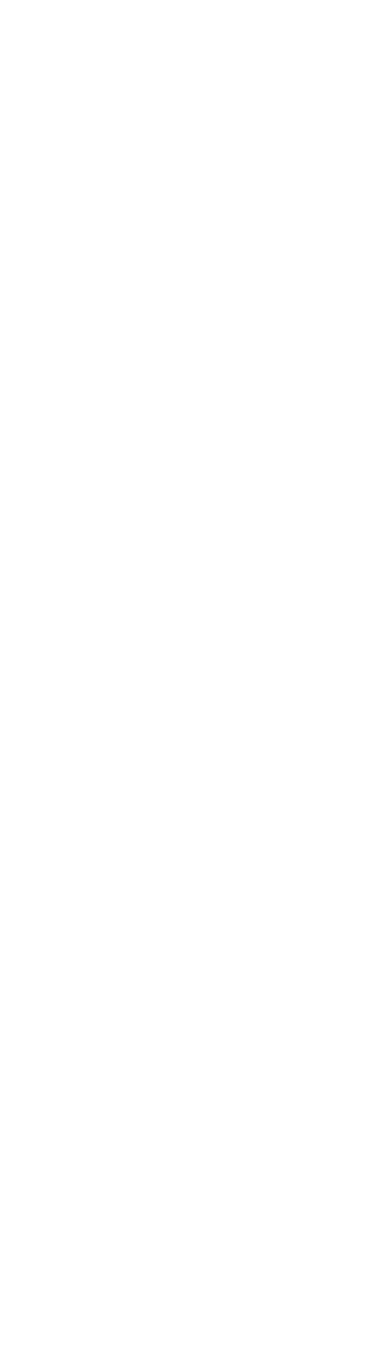
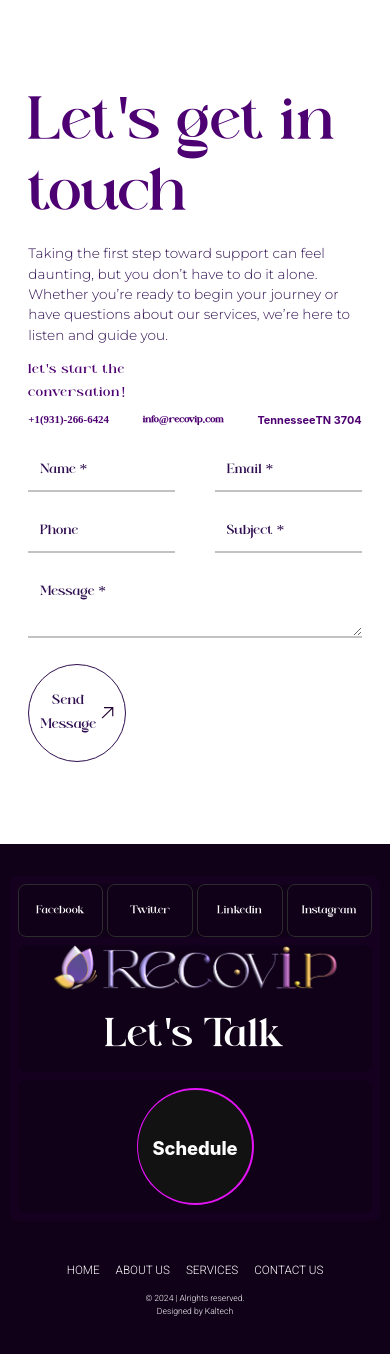
Before and after one commit to SasankaRoy/recovip, a React (Create React App) app: page /contact in a window 390 px wide. Before the commit this address had no page. Shown: the top 1354 px of the page. Before the commit the page ends 844 px from the top, so only its background shows below. Built offline with nearby package versions, Linux system fonts and the light colour scheme.

Commit message:
contact page and footer mobile

```diff
--- a/src/Pages/Contact.js
+++ b/src/Pages/Contact.js
@@ -8,26 +8,26 @@ export const Contact = () => {
   }, []);
   return (
     <>
-      <div className="h-screen justify-center items-center hidden md:hidden 2xl:flex xl:flex lg:landscape:flex lg:portrait:hidden">
-        <div className="w-[90%] h-full  flex justify-center items-center">
+      <div className="min-h-screen flex justify-center items-center">
+        <div className="w-[95%] h-full  flex justify-center items-center">
           <div className="w-[90%]">
-            <div className="flex justify-between items-center gap-3 ">
-              <div className="w-[70%] ">
+            <div className="flex flex-col 2xl:flex-row xl:flex-row lg:flex-row md:portrait:flex-col md:landscape:flex-row justify-between items-center gap-3 ">
+              <div className="2xl:w-[70%] xl:w-[70%] lg:w-[70%] md:landscape:w-[70%] md:portrait:w-full w-full ">
                 <motion.h1
                   initial={{ opacity: 0 }}
                   whileInView={{ opacity: 1 }}
                   transition={{ duration: 0.8, ease: "circInOut", delay: 0.2 }}
-                  className="AllianceFont font-[Quattrocento font-[500] text-[#4d0072] text-[9vw]  leading-[normal]"
+                  className="AllianceFont font-[Quattrocento font-[500] text-[#4d0072] 2xl:text-[9vw] xl:text-[9vw] lg:text-[9vw] md:portrait:text-[14vw] md:landscape:text-[9vw] text-[18vw]  leading-[normal]"
                 >
                   Let&apos;s get in touch
                 </motion.h1>
               </div>
-              <div className="w-[30%]">
+              <div className="2xl:w-[30%] xl:w-[30%] lg:w-[30%] md:portrait:w-full md:landscape:w-[30%] w-full">
                 <motion.p
                   initial={{ opacity: 0 }}
                   whileInView={{ opacity: 1 }}
                   transition={{ duration: 0.8, ease: "circInOut", delay: 0.4 }}
-                  className="font-[Montserrat] text-[.9vw] font-[300] text-[#2e0e4f]"
+                  className="font-[Montserrat] 2xl:text-[.9vw] xl:text-[.9vw] lg:text-[.9vw] md:portrait:text-[2.2vw] md:landscape:text-[.9vw] text-[3.5vw] font-[300] text-[#2e0e4f]"
                 >
                   Taking the first step toward support can feel daunting, but
                   you don’t have to do it alone. Whether you’re ready to begin
@@ -37,42 +37,44 @@ export const Contact = () => {
               </div>
             </div>
 
-            <div className="flex justify-between items-center my-[1%]">
+            <div className="flex flex-col 2xl:flex-row xl:flex-row lg:flex-row md:portrait:flex-col md:landscape:flex-row justify-between items-center my-[1%] gap-3 2xl:gap-0 xl:gap-0 lg:gap-0 md:landscape:gap-0 md:portrait:gap-3">
               <motion.div
                 initial={{ opacity: 0 }}
                 whileInView={{ opacity: 1 }}
                 transition={{ duration: 0.8, ease: "circInOut", delay: 0.6 }}
-                className="w-[25%]"
+                className="2xl:w-[25%] xl:w-[25%] lg:w-[25%] md:landscape:w-[25%] md:portrait:w-full w-full my-[3%] 2xl:my-0 xl:my-0 lg:my-0 md:portrait:my-[3%] md:landscape:my-0 "
               >
-                <h4 className="AllianceFont text-[1.5vw]  tracking-wider font-[400] text-[#4d0072]">
-                  let's start the
-                </h4>
-                <h4 className="AllianceFont text-[1.5vw] tracking-wider font-[400] text-[#4d0072]">
-                  conversation!
-                </h4>
-                <div className="flex flex-col justify-start items-start gap-2 mt-[20%] w-[65%]">
+                <div>
+                  <h4 className="AllianceFont 2xl:text-[1.5vw] xl:text-[1.5vw] lg:text-[1.5vw] md:portrait:text-[2.5vw] md:landscape:text-[1.5vw] text-[4vw]  tracking-wider font-[400] text-[#4d0072]">
+                    let's start the
+                  </h4>
+                  <h4 className="AllianceFont 2xl:text-[1.5vw] xl:text-[1.5vw] lg:text-[1.5vw] md:portrait:text-[2.5vw] md:landscape:text-[1.5vw] text-[4vw] tracking-wider font-[400] text-[#4d0072]">
+                    conversation!
+                  </h4>
+                </div>
+                <div className="flex 2xl:flex-col xl:flex-col lg:flex-col md:portrait:flex-row md:landscape:flex-col 2xl:justify-start xl:justify-start lg:justify-start md:portrait:justify-between md:landscape:justify-start justify-between 2xl:items-start xl:items-start lg:items-start md:landscape:items-start md:portrait:items-center items-center gap-2 2xl:mt-[20%] xl:mt-[20%] lg:mt-[20%] md:portrait:mt-[1%] md:landscape:mt-[20%] mt-[2%] 2xl:w-[65%] xl:w-[65%] lg:w-[65%] md:landscape:w-[65%] md:portrait:w-full w-full">
                   <Link
-                    className="AllianceFont text-[1.1vw] font-[700] text-[#4d0072]"
+                    className="AllianceFont 2xl:text-[1.1vw] xl:text-[1.1vw] lg:text-[1.1vw] md:landscape:text-[1.1vw] md:portrait:text-[2.3vw] text-[2.8vw]  font-[700] text-[#4d0072]"
                     href="tel:+1(931)-266-6101"
                   >
                     +1(931)-266-6424
                   </Link>
                   <Link
-                    className="AllianceFont text-[1.1vw]  font-[700] text-[#4d0072] "
+                    className="AllianceFont 2xl:text-[1.1vw] xl:text-[1.1vw] lg:text-[1.1vw] md:landscape:text-[1.1vw] md:portrait:text-[2.3vw] text-[2.8vw]  font-[700] text-[#4d0072] "
                     href="mailto:hello@kaltechconsultancy.tech"
                   >
                     info@recovip.com
                   </Link>
-                  <div className="flex flex-col justify-start items-start">
+                  <div className="flex 2xl:flex-col xl:flex-col lg:flex-col md:portrait:flex-row md:landscape:flex-col flex-row justify-start items-start">
                     <Link
-                      className="text-[#4d0072] text-[1.1vw]  font-[700]"
+                      className="text-[#4d0072] 2xl:text-[1.1vw] xl:text-[1.1vw] lg:text-[1.1vw] md:landscape:text-[1.1vw] md:portrait:text-[2.3vw] text-[2.8vw]  font-[700]"
                       href="https://maps.app.goo.gl/C1uULXRQ95gTG7bP8"
                       target="_blank"
                     >
                       Tennessee
                     </Link>
                     <Link
-                      className="text-[#4d0072] text-[1.1vw]  font-[700]"
+                      className="text-[#4d0072] 2xl:text-[1.1vw] xl:text-[1.1vw] lg:text-[1.1vw] md:landscape:text-[1.1vw] md:portrait:text-[2.3vw] text-[2.8vw]  font-[700]"
                       href="https://maps.app.goo.gl/C1uULXRQ95gTG7bP8"
                       target="_blank"
                     >
@@ -81,17 +83,18 @@ export const Contact = () => {
                   </div>
                 </div>
               </motion.div>
+
               <motion.div
                 initial={{ opacity: 0 }}
                 whileInView={{ opacity: 1 }}
                 transition={{ duration: 0.8, ease: "circInOut", delay: 1 }}
-                className=" w-[60%] flex flex-col justify-center items-center gap-5"
+                className=" 2xl:w-[60%] xl:w-[60%] lg:w-[60%] md:landscape:w-[60%] md:portrait:w-full w-full flex flex-col justify-center items-center gap-5"
               >
                 <div className="flex justify-between items-center gap-10 w-full">
                   <div className="w-[50%]">
                     <input
                       type="text"
-                      className="w-full AllianceFont font-[400] text-[1.3vw] text-[#2e0e4f] placeholder:text-[#2e0e4f]  py-2 px-3 outline-none border-b-2 border-[#C2C2C2] bg-transparent"
+                      className="w-full AllianceFont font-[400] 2xl:text-[1.3vw] xl:text-[1.3vw] lg:text-[1.3vw] md:landscape:text-[1.3vw] md:portrait:text-[2.5vw] text-[4vw] text-[#2e0e4f] placeholder:text-[#2e0e4f]  py-2 px-3 outline-none border-b-2 border-[#C2C2C2] bg-transparent"
                       placeholder="Name *"
                       //   onChange={handleChange}
                       name="fullName"
@@ -101,7 +104,7 @@ export const Contact = () => {
                   <div className="w-[50%]">
                     <input
                       type="text"
-                      className="w-full AllianceFont font-[400] text-[1.3vw] text-[#2e0e4f] placeholder:text-[#2e0e4f]  py-2 px-3 outline-none border-b-2 border-[#C2C2C2] bg-transparent"
+                      className="w-full AllianceFont font-[400] 2xl:text-[1.3vw] xl:text-[1.3vw] lg:text-[1.3vw] md:landscape:text-[1.3vw] md:portrait:text-[2.5vw] text-[4vw] text-[#2e0e4f] placeholder:text-[#2e0e4f]  py-2 px-3 outline-none border-b-2 border-[#C2C2C2] bg-transparent"
                       placeholder="Email *"
                       //   onChange={handleChange}
                       name="email"
@@ -114,7 +117,7 @@ export const Contact = () => {
                   <div className="w-[50%]">
                     <input
                       type="text"
-                      className="w-full AllianceFont font-[400] text-[1.3vw] text-[#2e0e4f] placeholder:text-[#2e0e4f]  py-2 px-3 outline-none border-b-2 border-[#C2C2C2] bg-transparent"
+                      className="w-full AllianceFont font-[400] 2xl:text-[1.3vw] xl:text-[1.3vw] lg:text-[1.3vw] md:landscape:text-[1.3vw] md:portrait:text-[2.5vw] text-[4vw] text-[#2e0e4f] placeholder:text-[#2e0e4f]  py-2 px-3 outline-none border-b-2 border-[#C2C2C2] bg-transparent"
                       placeholder="Phone"
                       //   onChange={handleChange}
                       name="phonenumber"
@@ -124,7 +127,7 @@ export const Contact = () => {
                   <div className="w-[50%]">
                     <input
                       type="text"
-                      className="w-full AllianceFont font-[400] text-[1.3vw] text-[#2e0e4f] placeholder:text-[#2e0e4f]  py-2 px-3 outline-none border-b-2 border-[#C2C2C2] bg-transparent"
+                      className="w-full AllianceFont font-[400] 2xl:text-[1.3vw] xl:text-[1.3vw] lg:text-[1.3vw] md:landscape:text-[1.3vw] md:portrait:text-[2.5vw] text-[4vw] text-[#2e0e4f] placeholder:text-[#2e0e4f]  py-2 px-3 outline-none border-b-2 border-[#C2C2C2] bg-transparent"
                       placeholder="Subject *"
                       //   onChange={handleChange}
                       name="subject"
@@ -136,7 +139,7 @@ export const Contact = () => {
                 <div className="flex justify-between items-center gap-10 w-full">
                   <div className="w-full">
                     <textarea
-                      className="w-full AllianceFont font-[400] text-[1.3vw] text-[#2e0e4f] placeholder:text-[#2e0e4f]  py-2 px-3 outline-none border-b-2 border-[#C2C2C2] bg-transparent"
+                      className="w-full AllianceFont font-[400] 2xl:text-[1.3vw] xl:text-[1.3vw] lg:text-[1.3vw] md:landscape:text-[1.3vw] md:portrait:text-[2.5vw] text-[4vw] text-[#2e0e4f] placeholder:text-[#2e0e4f]  py-2 px-3 outline-none border-b-2 border-[#C2C2C2] bg-transparent"
                       placeholder="Message *"
                       //   onChange={handleChange}
                       name="message"
@@ -161,7 +164,7 @@ export const Contact = () => {
                   //       setContactDeltails
                   //     )
                   //   }
-                  className={`text-[#2e0e4f]  flex justify-center items-center gap-1 AllianceFont font-[400] text-[1.2vw] w-[8.5vw] h-[8.5vw] border border-[#2e0e4f]  rounded-full relative hoverAnimationContactBTN overflow-hidden z-10 transition-colors duration-200 ease-in-out delay-100 self-start p-3  disabled:opacity-55 disabled:cursor-not-allowed`}
+                  className={`text-[#2e0e4f]  flex justify-center items-center gap-1 AllianceFont font-[400] 2xl:text-[1.2vw] xl:text-[1.2vw] lg:text-[1.2vw]  md:landscape:text-[1.2vw] md:portrait:text-[2.2vw] 2xl:w-[8.5vw] xl:w-[8.5vw] lg:w-[8.5vw] md:landscape:w-[8.5vw] md:portrait:w-[14vw] 2xl:h-[8.5vw] xl:h-[8.5vw] lg:h-[8.5vw] md:landscape:h-[8.5vw] md:portrait:h-[14vw] h-[25vw] w-[25vw] border border-[#2e0e4f]  rounded-full relative hoverAnimationContactBTN overflow-hidden z-10 transition-colors duration-200 ease-in-out delay-100 self-start p-3  disabled:opacity-55 disabled:cursor-not-allowed`}
                   //   disabled={isLoading}
                 >
                   {/* {isLoading ? "Sending..." : "Send Message"} */}
--- a/src/components/Home/Testimonials.jsx
+++ b/src/components/Home/Testimonials.jsx
@@ -101,7 +101,7 @@ export const Testimonials = () => {
                 <h4 className="AllianceFont customLine__heights font-[700] 2xl:text-[4.5vw] xl:text-[4.5vw] lg:text-[4.5vw] md:portrait:text-[8vw] md:landscape:text-[4.5vw] text-[7.3vw] leading-[normal] text-[#4d0072]">
                   What our clients say about us?
                 </h4>
-                <p className="font-[Montserrat] font-[300] 2xl:text-[1vw] xl:text-[1vw] lg:text-[1vw] md:portrait:text-[2vw] md:landscape:text-[1vw] text-[3vw] text-[#2e0e4f]">
+                <p className="font-[Montserrat] font-[300] 2xl:text-[1vw] xl:text-[1vw] lg:text-[1vw] md:portrait:text-[2vw] md:landscape:text-[1vw] text-[3.5vw] text-[#2e0e4f]">
                   Our customer testimonials are more than just kind
                   words—they’re a testament to our commitment to excellence.
                   When our clients share their experiences, they provide
@@ -137,7 +137,7 @@ export const Testimonials = () => {
                           </p>
                         </div>
                       </div>
-                      <p className="font-[Montserrat] font-[400] 2xl:text-[.9vw] xl:text-[.9vw] lg:text-[.9vw] md:portrait:text-[1.9vw] md:landscape:text-[.9vw] text-[2.9vw]  text-[#2e0e4f] line-clamp-[9]">
+                      <p className="font-[Montserrat] font-[400] 2xl:text-[.9vw] xl:text-[.9vw] lg:text-[.9vw] md:portrait:text-[1.9vw] md:landscape:text-[.9vw] text-[3.3vw]  text-[#2e0e4f] line-clamp-[9]">
                         {cur.description}
                       </p>
                     </div>
--- a/src/components/common/Footer/Footer.jsx
+++ b/src/components/common/Footer/Footer.jsx
@@ -6,7 +6,7 @@ export const Footer = () => {
     <>
       <footer
         // ref={sectionRef}
-        className="bg-[#100018] py-8 hidden justify-center items-center md:hidden xl:flex 2xl:flex lg:landscape:flex lg:portrait:hidden "
+        className="bg-[#100018] py-8 flex justify-center items-center"
       >
         <div className="w-[95%]">
           {/* <div className="flex justify-between items-center gap-3 border-b-2 border-[#2C2C2C] p-0">
@@ -132,9 +132,9 @@ export const Footer = () => {
             </div>
           </div> */}
 
-          <div className="flex  justify-between items-centers bg-[#210030]/35  rounded-lg p-2 gap-2">
-            <div className=" w-[20%] bg-[#100018]  rounded-lg">
-              <div className="w-full h-full flex  flex-col justify-between items-center gap-1">
+          <div className="flex flex-col 2xl:flex-row xl:flex-row lg:flex-row md:portrait:flex-row md:landscape:flex-row justify-between items-centers bg-[#210030]/35 rounded-lg p-2 gap-2">
+            <div className=" 2xl:w-[20%] xl:w-[20%] lg:w-[20%] md:portrait:w-[20%] md:landscape:w-[20%] w-full bg-[#100018]  rounded-lg">
+              <div className="w-full h-full flex  2xl:flex-col xl:flex-col lg:flex-col md:portrait:flex-col md:landscape:flex-col flex-row justify-between items-center gap-1">
                 {[
                   {
                     socialText: "Facebook",
@@ -174,7 +174,7 @@ export const Footer = () => {
                         opacity: [0.5, 1],
                       }}
                       transition={{ duration: 0.3, ease: "linear" }}
-                      className=" w-full h-full rounded-lg border border-[#2C2C2C] flex-1 AllianceFont text-[1.2vw] text-[#FFF] font-[400] py-4"
+                      className=" w-full h-full rounded-lg border border-[#2C2C2C] flex-1 AllianceFont 2xl:text-[1.2vw] xl:text-[1.2vw] lg:text-[1.2vw] md:portrait:text-[1.7vw] md:landscape:text-[1.3vw] text-[3.3vw] text-[#FFF] font-[400] py-4"
                     >
                       {cur.socialText}
                     </motion.button>
@@ -183,8 +183,8 @@ export const Footer = () => {
               </div>
             </div>
 
-            <div className="flex  flex-col  bg-[#100018]   rounded-lg gap-3 justify-center items-center flex-shrink-0 w-[60%] ">
-              <div className="w-[70%] ">
+            <div className="flex  flex-col  bg-[#100018]   rounded-lg gap-3 justify-center items-center flex-shrink-0 2xl:w-[60%] xl:w-[60%] lg:w-[60%] md:portrait:w-[60%] md:landscape:w-[60%] w-full ">
+              <div className="2xl:w-[70%] xl:w-[70%] lg:w-[70%] md:portrait:w-[80%] md:landscape:w-[75%] w-[80%] ">
                 <img
                   className="w-full rounded-xl"
                   src="/RecovIPLogoDark.svg"
@@ -192,26 +192,22 @@ export const Footer = () => {
                 />
               </div>
               <div className=" w-full flex justify-center items-center">
-                <h2 className="text-[7vw] text-white font-[300] AllianceFont">
+                <h2 className="2xl:text-[7vw] xl:text-[7vw] lg:text-[7vw] md:portrait:text-[8vw] md:landscape:text-[7vw] text-[12vw] text-white font-[300] AllianceFont">
                   Let's Talk
                 </h2>
               </div>
               {/* <h3 className="text-[8vw] text-white font-[600] ml-[-6%] font-[Roboto]">RECOVIP</h3> */}
             </div>
 
-            <div className="min-w-[20%] bg-[#100018]   rounded-lg overflow-hidden flex justify-center items-center">
+            <div className="min-w-[20%] bg-[#100018] rounded-lg overflow-hidden flex justify-center items-center py-2 2xl:py-0 xl:py-0 lg:py-0 md:portrait:py-0 md:landscape:py-0">
               <div className="w-full ">
-                {/* <img
-                  src="/footerGraphics.gif"
-                  alt="personImg"
-                  className="object-contain w-full h-full"
-                /> */}
                 <div className="w-full flex justify-center items-center ">
                   <div
                     //   ref={scope}
                     //   onMouseEnter={handleAnimation}
                     //   onMouseLeave={handleAnimationOut}
-                    className="flex justify-center items-center bg-[#E413F6] backdrop-blur-md h-[200px] w-[200px] lg:h-[180px] lg:w-[180px]  2xl:w-[200px]  2xl:h-[200px] xl:w-[200px] xl:h-[200px]  rounded-full homeFooterBTNShadow transition-all duration-500 ease-linear"
+                    // h-[200px] w-[200px] lg:h-[180px] lg:w-[180px]  2xl:w-[200px]  2xl:h-[200px] xl:w-[200px] xl:h-[200px]
+                    className="flex  justify-center items-center bg-[#E413F6] backdrop-blur-md 2xl:w-[13vw] 2xl:h-[13vw] xl:w-[13vw] xl:h-[13vw] lg:w-[13vw] lg:h-[13vw] md:portrait:h-[18vw] md:portrait:w-[18vw] md:landscape:h-[13vw] md:landscape:w-[13vw] h-[30vw] w-[30vw] rounded-full homeFooterBTNShadow transition-all duration-500 ease-linear"
                   >
                     <div
                       id="rotatingDiv"
@@ -220,9 +216,13 @@ export const Footer = () => {
                     <p href="/contact">
                       <button
                         id="BTNAnimate"
-                        className="font-[Open Sans] flex flex-col justify-center items-center bg-[#121212] opacity-100 text-[#FFF] w-[185px] h-[185px] lg:h-[165px] lg:w-[165px] 2xl:w-[185px] 2xl:h-[185px] xl:w-[185px] xl:h-[185px] rounded-full font-[800] overflow-hidden relative z-10"
+                        // w-[185px] h-[185px] lg:h-[165px] lg:w-[165px] 2xl:w-[185px] 2xl:h-[185px] xl:w-[185px] xl:h-[185px]
+                        className="font-[Open Sans] flex flex-col justify-center items-center bg-[#121212] opacity-100 text-[#FFF] 2xl:h-[12vw] xl:h-[12vw] 2xl:w-[12vw] xl:w-[12vw] lg:w-[12vw] lg:h-[12vw] md:portrait:h-[17vw] md:portrait:w-[17vw] md:landscape:h-[12vw] md:landscape:w-[12vw] h-[29vw] w-[29vw] rounded-full font-[800] overflow-hidden relative z-10"
                       >
-                        <span id="innerText" className=" text-3xl  mt-7">
+                        <span
+                          id="innerText"
+                          className="2xl:text-3xl xl:text-3xl lg:text-3xl md:portrait:text-[2.7vw] md:landscape:text-[2vw] text-[4.7vw] mt-7"
+                        >
                           Schedule
                         </span>
                         <span
@@ -257,12 +257,12 @@ export const Footer = () => {
             </div>
           </div>
 
-          <div className="px-4 py-7 flex justify-between items-center  mt-[2%]">
-            <div className="2xl:w-[20%] w-[25%] xl:w-[40%]">
-              <p className="font-[Roboto] lg:text-sm text-base 2xl:text-base font-[300] text-[#FFF]">
+          <div className="px-4 py-7 flex flex-col-reverse 2xl:flex-row xl:flex-row lg:flex-row md:portrait:flex-row md:landscape:flex-row justify-between items-center mt-[2%] gap-3 2xl:gap-0 xl:gap-0 lg:gap-0 md:portrait:gap-0 md:landscape:gap-0">
+            <div className="2xl:w-[20%] xl:w-[40%] lg:w-[40%] md:portrait:w-[40%] md:landscape:w-[40%] w-full flex flex-col justify-start items-center 2xl:items-start xl:items-start lg:items-start md:portrait:items-start md:landscape:items-start">
+              <p className="font-[Roboto]  2xl:text-[.85vw] xl:text-[.85vw] lg:text-[.9vw] md:portrait:text-[1.5vw] md:landscape:text-[.9vw] text-[2.2vw] font-[300] text-[#FFF]">
                 © 2024 | Alrights reserved.
               </p>
-              <p className="font-[Roboto] lg:text-sm text-base 2xl:text-base font-[300] text-[#FFF]">
+              <p className="font-[Roboto] 2xl:text-[.85vw] xl:text-[.85vw] lg:text-[.9vw] md:portrait:text-[1.5vw] md:landscape:text-[.9vw] text-[2.2vw] font-[300] text-[#FFF]">
                 Designed by Kaltech
               </p>
             </div>
@@ -272,13 +272,7 @@ export const Footer = () => {
                   { title: "Home", path: "/" },
                   { title: "About Us", path: "/about" },
                   { title: "Services", path: "/service" },
-                  {
-                    /* { title: "Blog", path: "/blog" }, */
-                  },
                   { title: "Contact us", path: "/contact" },
-                  {
-                    /* { title: "Privacy Policy", path: "/privacypolicy" }, */
-                  },
                 ].map((cur, id) => (
                   <motion.div
                     key={id}
@@ -287,7 +281,7 @@ export const Footer = () => {
                     transition={{ duration: 0.1, ease: "linear" }}
                   >
                     <Link
-                      className="font-[Roboto] text-[#FFF] uppercase lg:text-[12px] xl:text-sm text-base 2xl:text-base font-[300] no-underline"
+                      className="font-[Roboto] text-[#FFF] uppercase 2xl:text-[1vw] xl:text-[1vw] lg:text-[1vw] md:portrait:text-[2vw] md:landscape:text-[1.3vw] text-[3vw] font-[300] no-underline"
                       to={cur.path}
                     >
                       {cur.title}
--- a/src/components/common/Navbar/Navbar.jsx
+++ b/src/components/common/Navbar/Navbar.jsx
@@ -1,9 +1,35 @@
-import React from 'react'
+import React from "react";
+import { Link } from "react-router-dom";
 
 export const Navbar = () => {
   return (
-    <div className='fixed top-0 left-0 w-full h-full bg-[#000] z-50'>
-
+    <div className="absolute top-0 left-0 w-full bg-transparent z-50">
+      <div className="w-[90%] mx-auto py-3">
+        <ul className="flex justify-between items-center">
+          {[
+            {
+              path: "/service",
+              title: "Service 1",
+            },
+            {
+              path: "/service",
+              title: "Service 2",
+            },
+            {
+              path: "/service",
+              title: "Service 3",
+            },
+            {
+              path: "/contact",
+              title: "Contact",
+            },
+          ].map((cur, id) => (
+            <Link key={id} to={cur.path} className="font-[Roboto] text-[#100018] 2xl:text-[1.1vw] xl:text-[1.1vw] lg:text-[1.1vw] md:portrait:text-[2.3vw] md:landscape:text-[1.1vw] text-[3.5vw] font-[500]">
+              {cur.title}
+            </Link>
+          ))}
+        </ul>
+      </div>
     </div>
-  )
-}
+  );
+};
```
Also changed, not shown: src/components/Home/Herosection.jsx (+8 -5 lines).
